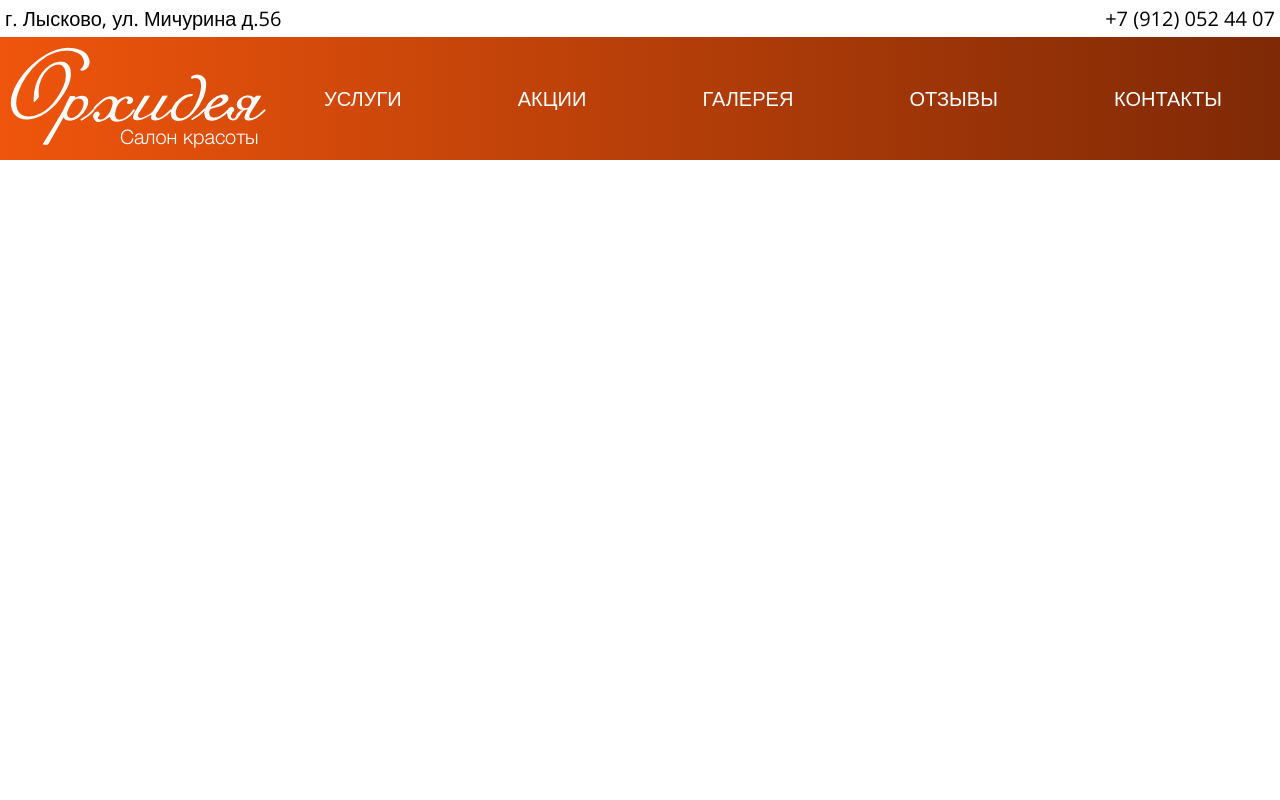
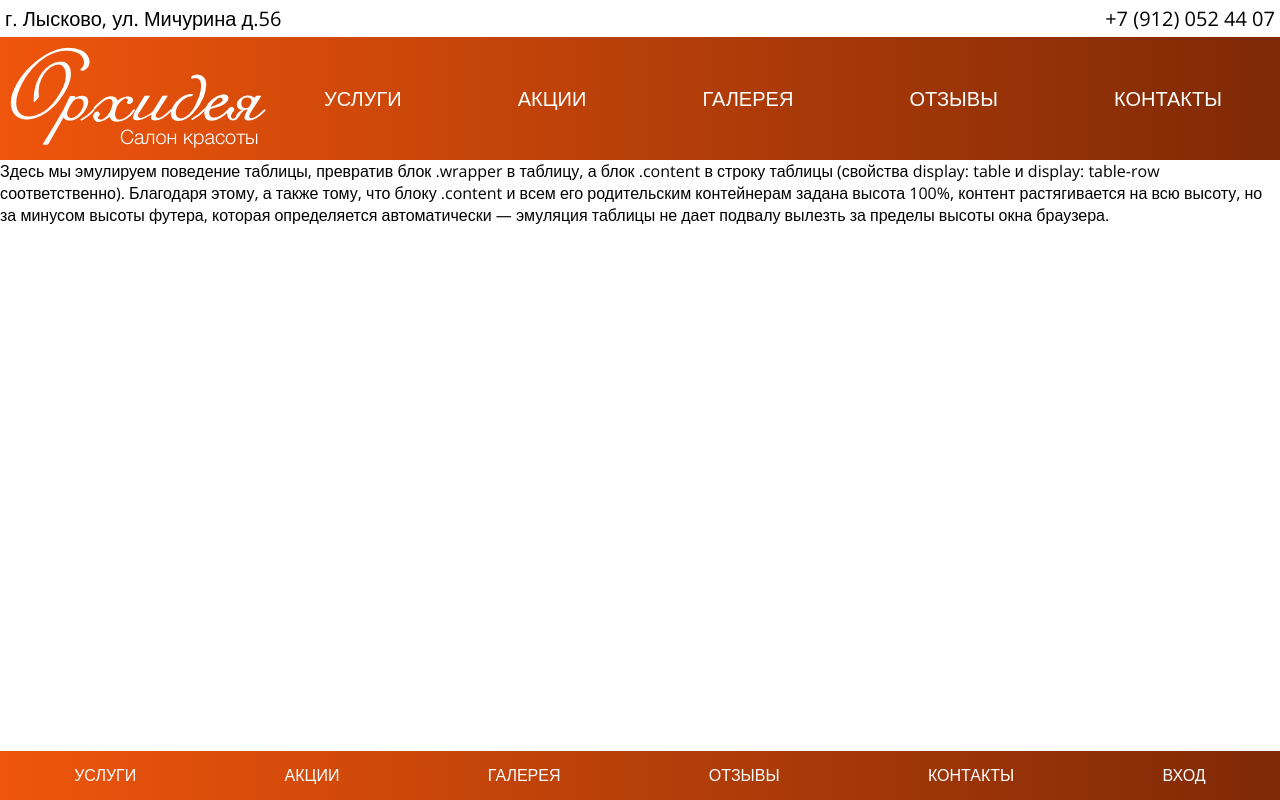
Before and after one commit to frigateStudio/storm.ru, a PHP site: page /html/index.html in a window 1280 px wide. Run offline with PHP 8.4, Linux system fonts and the light colour scheme.

Commit message:
Add sticky footer

```diff
--- a/html/index.html
+++ b/html/index.html
@@ -7,6 +7,7 @@
     <link href="https://fonts.googleapis.com/css?family=Open+Sans|Poiret+One" rel="stylesheet">
 </head>
 <body>
+<div class="wrapper">
 <header>
     <address>г. Лысково, ул. Мичурина д.56</address>
     <a id ="phone" href="tel:+7 (912) 052 44 07">+7 (912) 052 44 07</a>
@@ -22,5 +23,23 @@
     </menu>
 </header>
 
+<main>
+    Здесь мы эмулируем поведение таблицы, превратив блок .wrapper в таблицу, а блок .content в строку таблицы (свойства display: table и display: table-row соответственно). Благодаря этому, а также тому, что блоку .content и всем его родительским контейнерам задана высота 100%, контент растягивается на всю высоту, но за минусом высоты футера, которая определяется автоматически — эмуляция таблицы не дает подвалу вылезть за пределы высоты окна браузера.
+
+
+</main>
+    <footer>
+        <menu>
+            <ul>
+                <li><a href="#">УСЛУГИ</a></li>
+                <li><a href="#">АКЦИИ</a></li>
+                <li><a href="#">ГАЛЕРЕЯ</a></li>
+                <li><a href="#">ОТЗЫВЫ</a></li>
+                <li><a href="#">КОНТАКТЫ</a></li>
+                <li><a href="#">ВХОД</a></li>
+            </ul>
+        </menu>
+    </footer>
+    </div>
 </body>
 </html>
--- a/html/styles/styles.css
+++ b/html/styles/styles.css
@@ -2,6 +2,10 @@
 * {
   padding: 0;
   margin: auto; }
+
+html,
+body {
+  height: 100%; }
 
 body {
   width: 100%;
@@ -18,44 +22,64 @@ a {
   text-decoration: none;
   /*убираем подчеркивание текста ссылок*/ }
 
+.wrapper {
+  display: flex;
+  flex-direction: column;
+  height: 100%; }
+
+main {
+  flex: 1 0 auto;
+  font-family: 'Open Sans', sans-serif; }
+
 header {
   background-image: linear-gradient(270deg, #7F2906 0%, #EF550C 100%);
-  height: 160px; }
-
-address, #phone {
+  height: 160px;
+  width: 100%; }
+  header #logo {
+    padding-left: 10px;
+    padding-top: 10px;
+    float: left; }
+  header address, header #phone {
     background-color: white;
     font-family: 'Open Sans', sans-serif;
     font-style: normal;
     font-size: 15pt;
     color: black;
     padding: 5px; }
-
-#phone {
+  header #phone {
     position: absolute;
     top: 0;
     right: 0; }
-
-h1 {
-  color: white; }
-
-#logo {
-  padding-left: 10px;
-  padding-top: 10px;
-  float: left; }
-
-menu ul {
+  header menu ul {
     padding-top: 40px;
     display: -webkit-flex;
     /* Safari */
     display: flex; }
-
-menu ul li a {
+    header menu ul li a {
       display: block;
       font-size: 15pt;
       color: white;
       padding: 10px 12px; }
+    header menu ul a:hover {
+      border: 1px solid white;
+      padding: 9px 11px; }
 
-menu ul li a:hover {
+footer {
+  flex: 0 0 auto;
+  width: 100%;
+  background-image: linear-gradient(270deg, #7F2906 0%, #EF550C 100%); }
+  footer menu {
+    padding: 5px 0; }
+    footer menu ul {
+      display: -webkit-flex;
+      /* Safari */
+      display: flex; }
+      footer menu ul li a {
+        display: block;
+        font-size: 12pt;
+        color: white;
+        padding: 10px 12px; }
+      footer menu ul a:hover {
         border: 1px solid white;
         padding: 9px 11px; }
 
--- a/html/styles/styles.scss
+++ b/html/styles/styles.scss
@@ -1,12 +1,16 @@
 $backGroundOrange: linear-gradient(270deg, #7F2906 0%, #EF550C 100%);
+
 *{
   padding:0;
   margin:auto;
 }
+html,
+body {
+  height: 100%;
+}
 
 body{
   width: 100%;
-
   min-width: 700px;
   font-family: "Poiret One", sans-serif;
   font-weight: lighter;
@@ -21,10 +25,29 @@ a {
   text-decoration: none; /*убираем подчеркивание текста ссылок*/
 }
 
+
+.wrapper {
+  display: flex;
+  flex-direction: column;
+  height: 100%;
+}
+
+main {
+  flex: 1 0 auto;
+  font-family: 'Open Sans', sans-serif;
+}
+
+
 header{
   background-image: $backGroundOrange;
   height: 160px;
+  width: 100%;
 
+
+  #logo{
+    padding-left: 10px;
+    padding-top: 10px;
+    float: left;
   }
   address, #phone{
     background-color: white;
@@ -39,34 +62,55 @@ address, #phone{
     top:0;
     right: 0;
   }
-h1{
-  color: white;
-}
-#logo{
-  padding-left: 10px;
-  padding-top: 10px;
-  float: left;
-
-
-
-
-}
-menu ul{
-  padding-top:40px;
+  menu {
+      ul {
+        padding-top: 40px;
         display: -webkit-flex; /* Safari */
         display: flex;
-}
-
-menu ul li a{
+        li a{
           display: block;
           font-size: 15pt;
           color: white;
           padding:10px 12px;
         }
-menu ul li a:hover{
+        a:hover{
           border: 1px solid white;
           padding: 9px 11px;
         }
+      }
+
+  }
+
+
+}
+footer{
+  flex: 0 0 auto;
+  width: 100%;
+  background-image: $backGroundOrange;
+  menu {
+    padding: 5px 0;
+    ul {
+      display: -webkit-flex; /* Safari */
+      display: flex;
+      li a{
+        display: block;
+        font-size: 12pt;
+        color: white;
+        padding:10px 12px;
+      }
+      a:hover{
+        border: 1px solid white;
+        padding: 9px 11px;
+      }
+    }
+
+  }
+
+}
+
+
+
+
 
 
 
```
Also changed, not shown: 2 other files. Lines whose indentation alone changed are shown as unchanged.
